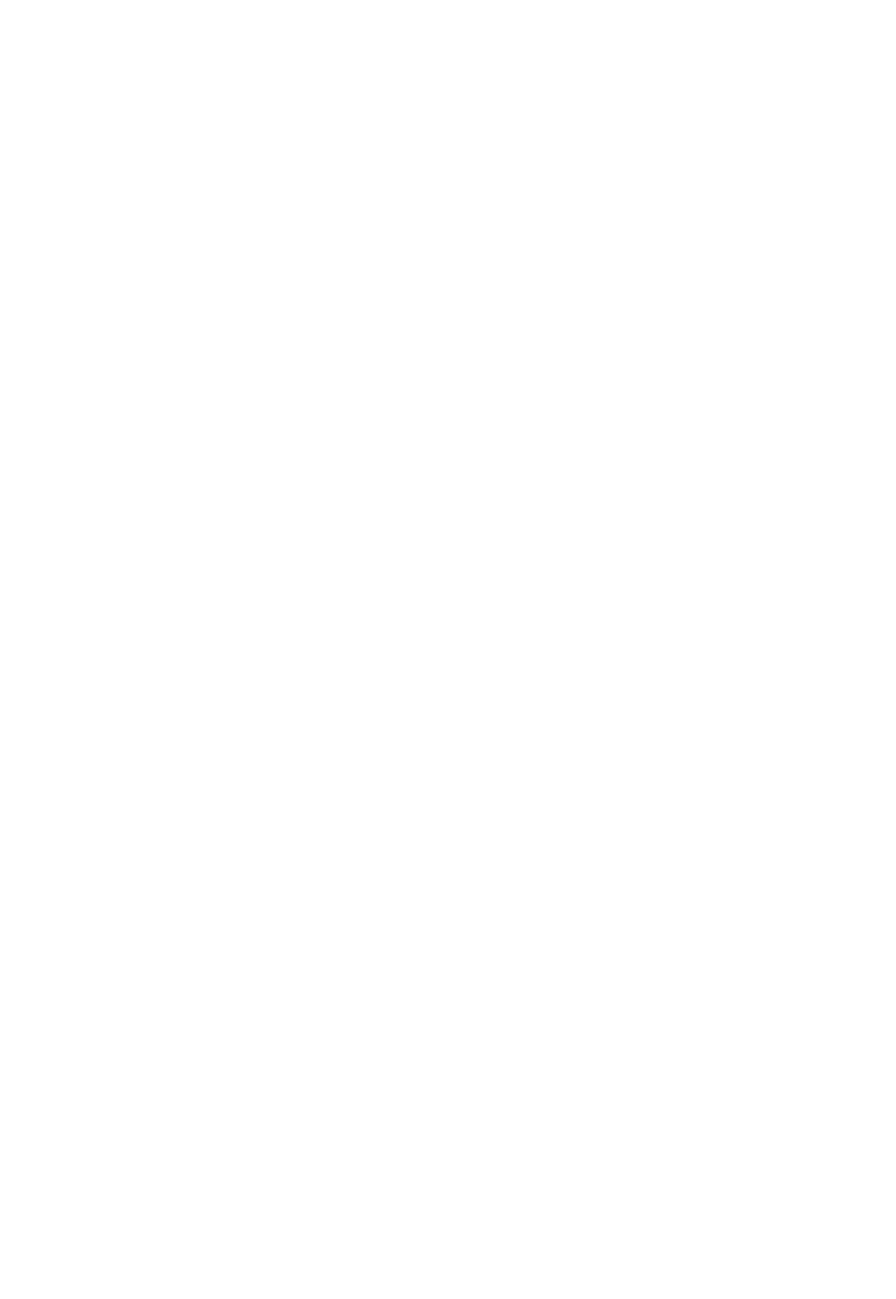
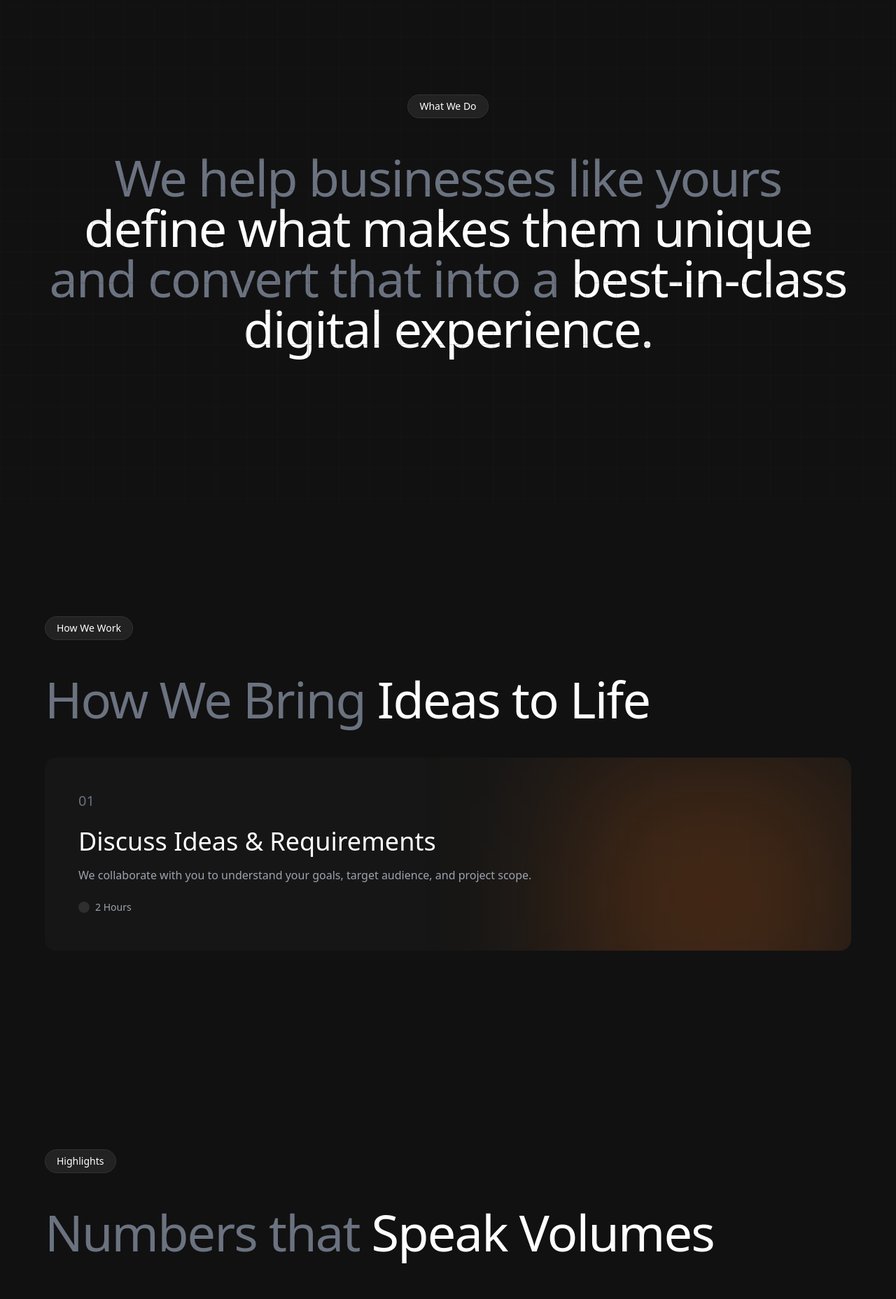
Before and after one commit to nanayawdev/nycre8ivestudio, a Next.js app: page / in a window 1280 px wide. Shown: the part 880-2737 px from the top of the page at 70% size. Before the commit the page ends 800 px from the top, so only its background shows below. Built offline with nearby package versions, Linux system fonts and the light colour scheme.

Commit message:
Update hero section and page layout with new branding and sections

```diff
--- /dev/null
+++ b/components/sections/features.tsx
@@ -0,0 +1,72 @@
+"use client"
+
+import { motion } from "framer-motion"
+import { Sparkles, Settings, Code, MessageSquare } from "lucide-react"
+
+export function Features() {
+  const features = [
+    {
+      icon: <Sparkles className="w-6 h-6" />,
+      title: "Creative Excellence",
+      description: "Experience our team's creative expertise in innovative, compelling design solutions.",
+    },
+    {
+      icon: <Settings className="w-6 h-6" />,
+      title: "Customized Solutions",
+      description: "We customize services for your unique business needs with a personal touch.",
+    },
+    {
+      icon: <Code className="w-6 h-6" />,
+      title: "Full-Stack Expertise",
+      description: "One team, all your needs. Development, design, and everything in between.",
+    },
+    {
+      icon: <MessageSquare className="w-6 h-6" />,
+      title: "Transparent Communication",
+      description: "Stay informed and involved with clear, open communication during the project.",
+    },
+  ]
+
+  return (
+    <section className="relative min-h-screen bg-[#111111] flex items-center justify-center px-4 py-24 overflow-hidden">
+      {/* Gradient backgrounds */}
+      <div className="absolute inset-0">
+        <div className="absolute top-0 left-0 w-[500px] h-[500px] bg-amber-500/20 blur-[150px]" />
+        <div className="absolute bottom-0 right-0 w-[500px] h-[500px] bg-orange-500/20 blur-[150px]" />
+      </div>
+
+      <div className="max-w-6xl mx-auto w-full relative z-10">
+        <motion.div
+          initial={{ opacity: 0, y: 20 }}
+          animate={{ opacity: 1, y: 0 }}
+          transition={{ duration: 0.8 }}
+          className="space-y-16"
+        >
+          <h2 className="text-4xl md:text-5xl lg:text-6xl text-center tracking-tight leading-tight">
+            <span className="text-gray-500">We prioritize</span>{" "}
+            <span className="text-white">exceptional customer service,</span>{" "}
+            <span className="text-gray-500">meeting every client's needs throughout development and design.</span>
+          </h2>
+
+          <div className="grid md:grid-cols-2 gap-8">
+            {features.map((feature, index) => (
+              <motion.div
+                key={index}
+                initial={{ opacity: 0, y: 20 }}
+                animate={{ opacity: 1, y: 0 }}
+                transition={{ delay: index * 0.2 }}
+                className="space-y-4"
+              >
+                <div className="w-12 h-12 rounded-full bg-orange-500/10 flex items-center justify-center text-orange-500">
+                  {feature.icon}
+                </div>
+                <h3 className="text-2xl text-white">{feature.title}</h3>
+                <p className="text-gray-400">{feature.description}</p>
+              </motion.div>
+            ))}
+          </div>
+        </motion.div>
+      </div>
+    </section>
+  )
+}
--- /dev/null
+++ b/components/sections/highlights.tsx
@@ -0,0 +1,45 @@
+"use client"
+
+import { motion } from "framer-motion"
+
+export function Highlights() {
+  const stats = [
+    { number: "120+", label: "Projects Completed", color: "bg-orange-500" },
+    { number: "10+", label: "Years in Design", color: "bg-amber-500" },
+    { number: "100%", label: "Job Success on UpWork", color: "bg-emerald-500" },
+  ]
+
+  return (
+    <section className="relative min-h-screen bg-[#111111] flex items-center justify-center px-4 py-24">
+      <div className="max-w-6xl mx-auto w-full">
+        <motion.div
+          initial={{ opacity: 0, y: 20 }}
+          animate={{ opacity: 1, y: 0 }}
+          transition={{ duration: 0.8 }}
+          className="space-y-12"
+        >
+          <div className="inline-block px-4 py-1.5 rounded-full text-sm bg-[#222] border border-[#333]">Highlights</div>
+          <h2 className="text-4xl md:text-6xl lg:text-7xl tracking-tight">
+            <span className="text-gray-500">Numbers that</span> <span className="text-white">Speak Volumes</span>
+          </h2>
+
+          <div className="grid gap-8">
+            {stats.map((stat, index) => (
+              <motion.div
+                key={index}
+                initial={{ opacity: 0, x: -20 }}
+                animate={{ opacity: 1, x: 0 }}
+                transition={{ delay: index * 0.2 }}
+                className="flex items-center gap-4"
+              >
+                <div className={`w-3 h-3 rounded-full ${stat.color}`} />
+                <div className="text-6xl md:text-8xl text-white font-light">{stat.number}</div>
+                <div className="text-2xl text-gray-500">{stat.label}</div>
+              </motion.div>
+            ))}
+          </div>
+        </motion.div>
+      </div>
+    </section>
+  )
+}
--- /dev/null
+++ b/components/sections/how-we-work.tsx
@@ -0,0 +1,40 @@
+"use client"
+
+import { motion } from "framer-motion"
+
+export function HowWeWork() {
+  return (
+    <section className="relative min-h-screen bg-[#111111] flex items-center justify-center px-4 py-24">
+      <div className="max-w-6xl mx-auto w-full">
+        <motion.div
+          initial={{ opacity: 0, y: 20 }}
+          animate={{ opacity: 1, y: 0 }}
+          transition={{ duration: 0.8 }}
+          className="space-y-12"
+        >
+          <div className="inline-block px-4 py-1.5 rounded-full text-sm bg-[#222] border border-[#333]">
+            How We Work
+          </div>
+          <h2 className="text-4xl md:text-6xl lg:text-7xl tracking-tight">
+            <span className="text-gray-500">How We Bring</span> <span className="text-white">Ideas to Life</span>
+          </h2>
+
+          <div className="bg-[#161616] rounded-2xl p-12 relative overflow-hidden">
+            <div className="absolute top-0 right-0 w-[400px] h-[400px] bg-orange-500/20 blur-[100px] -z-0" />
+
+            <div className="relative z-10">
+              <div className="text-gray-500 text-xl mb-6">01</div>
+              <h3 className="text-3xl md:text-4xl text-white mb-4">Discuss Ideas & Requirements</h3>
+              <p className="text-gray-400 mb-6">
+                We collaborate with you to understand your goals, target audience, and project scope.
+              </p>
+              <div className="inline-flex items-center text-sm text-gray-400">
+                <span className="w-4 h-4 bg-white/10 rounded-full mr-2" />2 Hours
+              </div>
+            </div>
+          </div>
+        </motion.div>
+      </div>
+    </section>
+  )
+}
--- /dev/null
+++ b/components/sections/what-we-do.tsx
@@ -0,0 +1,33 @@
+"use client"
+
+import { motion } from "framer-motion"
+
+export function WhatWeDo() {
+  return (
+    <section className="relative min-h-screen bg-[#111111] flex items-center justify-center px-4 py-24">
+      {/* Grid Background */}
+      <div className="absolute inset-0 opacity-[0.2]">
+        <div className="absolute w-full h-full bg-[linear-gradient(to_right,#222_1px,transparent_1px),linear-gradient(to_bottom,#222_1px,transparent_1px)] bg-[size:44px_44px]" />
+      </div>
+
+      <div className="max-w-6xl mx-auto">
+        <motion.div
+          initial={{ opacity: 0, y: 20 }}
+          animate={{ opacity: 1, y: 0 }}
+          transition={{ duration: 0.8 }}
+          className="text-center"
+        >
+          <div className="inline-block px-4 py-1.5 rounded-full text-sm bg-[#222] border border-[#333] mb-12">
+            What We Do
+          </div>
+          <h2 className="text-4xl md:text-6xl lg:text-7xl tracking-tight leading-tight">
+            <span className="text-gray-500">We help businesses like yours</span>{" "}
+            <span className="text-white">define what makes them unique</span>{" "}
+            <span className="text-gray-500">and convert that into a</span>{" "}
+            <span className="text-white">best-in-class digital experience.</span>
+          </h2>
+        </motion.div>
+      </div>
+    </section>
+  )
+}
--- /dev/null
+++ b/components/ui/cta-button.tsx
@@ -0,0 +1,27 @@
+"use client"
+
+import { motion } from "framer-motion"
+import { ArrowRight } from "lucide-react"
+
+interface CTAButtonProps {
+  text: string
+  href: string
+  className?: string
+}
+
+export function CTAButton({ text, href, className }: CTAButtonProps) {
+  return (
+    <motion.a
+      href={href}
+      className={`group relative inline-flex items-center gap-2 rounded-full bg-orange-600 px-8 py-4 text-white hover:bg-orange-700 transition-colors ${className}`}
+      whileHover={{ scale: 1.05 }}
+      whileTap={{ scale: 0.95 }}
+    >
+      <span className="relative z-10">{text}</span>
+      <div className="relative z-10 flex h-6 w-6 items-center justify-center rounded-full bg-white">
+        <ArrowRight className="h-4 w-4 text-orange-600" />
+      </div>
+      <div className="absolute inset-0 rounded-full bg-orange-600/50 blur-xl" />
+    </motion.a>
+  )
+}
--- a/components/ui/hero.tsx
+++ b/components/ui/hero.tsx
@@ -45,7 +45,7 @@ export function Hero({ className, ...props }: HeroProps) {
         {/* Navigation */}
         <nav className="flex justify-between items-center px-8 py-8 md:px-12">
           <div className="text-white font-bold text-xl tracking-tight">
-            NUTS <span className="font-light">DEV</span>
+            NYCRE8IVE <span className="font-light">STUDIO</span>
           </div>
           <div className="flex items-center gap-6 md:gap-10">
             <a href="#portfolio" className="text-gray-300 hover:text-white text-sm transition-colors">
@@ -82,7 +82,7 @@ export function Hero({ className, ...props }: HeroProps) {
             transition={{ delay: 0.5 }}
             className="text-6xl md:text-8xl font-normal text-white mb-6 tracking-tight"
           >
-            We Speak <br /> Fluent Design
+            Crafting Digital <br />Experiences
           </motion.h1>
 
           {/* Subtitle */}
@@ -92,7 +92,7 @@ export function Hero({ className, ...props }: HeroProps) {
             transition={{ delay: 0.6 }}
             className="text-gray-400 text-lg mb-12"
           >
-            Love your digital look. NutsDev makes it happen.
+            I am a passionate web developer specialized in <br /> building sleek, high-performance websites and applications
           </motion.p>
 
           {/* CTA Buttons */}
--- a/src/app/page.tsx
+++ b/src/app/page.tsx
@@ -1,9 +1,21 @@
 import { Hero } from "../../components/ui/hero"
+import { WhatWeDo } from "../../components/sections/what-we-do"
+import { HowWeWork } from "../../components/sections/how-we-work"
+import { Highlights } from "../../components/sections/highlights"
+import { Features } from "../../components/sections/features"
+import { CTAButton } from "../../components/ui/cta-button"
 
 export default function Home() {
   return (
-    <main>
+    <main className="bg-[#111111] text-white">
       <Hero />
+      <WhatWeDo />
+      <HowWeWork />
+      <Highlights />
+      <Features />
+      <div className="flex items-center justify-center py-24">
+        <CTAButton text="Let's Get Started" href="/contact" />
+      </div>
     </main>
   )
 }
```
